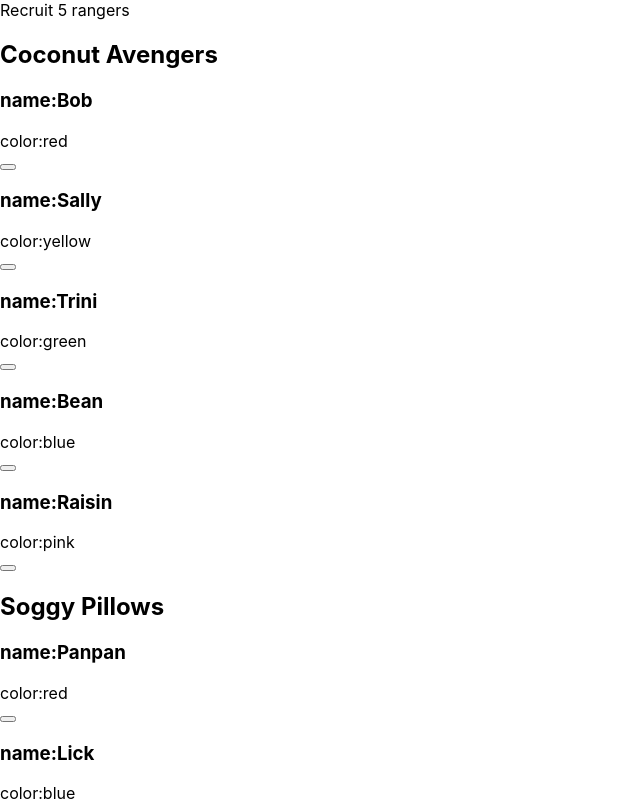
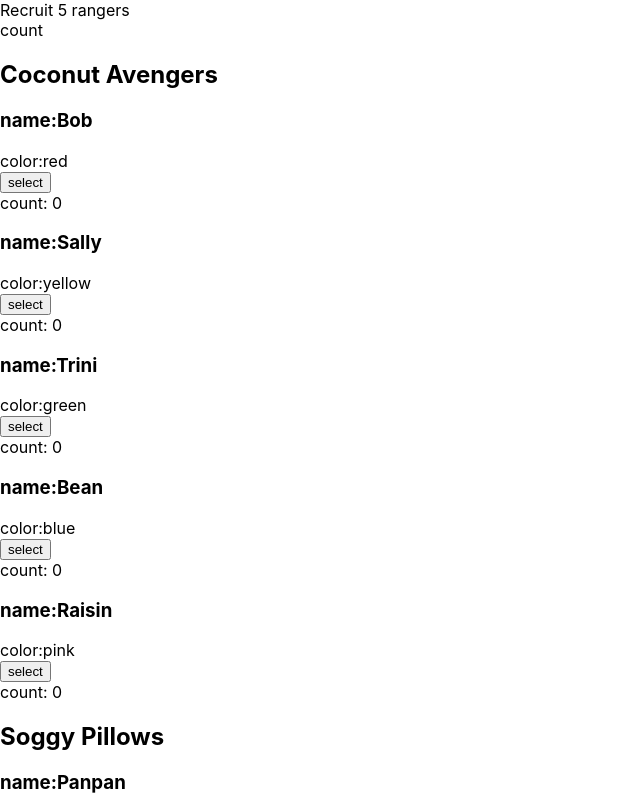
Before and after one commit to sohdonald/hamster-rangers, a React (Create React App) app: page / in a window 1280 px wide. Shown: the top 801 px of the page, without its empty margins (0-640 px from the left). Built offline with nearby package versions, Linux system fonts and the light colour scheme; data requests are answered from the project's data file.

Commit message:
working on Select

```diff
--- a/src/App.js
+++ b/src/App.js
@@ -1,5 +1,6 @@
 import React, { useState} from "react";
 import AssembleRangers from "./AssembleRangers";
+import SelectRangers from "./SelectRangers";
 
 function App() {
   return (
--- a/src/AssembleRangers.js
+++ b/src/AssembleRangers.js
@@ -41,6 +41,7 @@ function AssembleRangers() {
             one object in new array would be a rangerCard
 
             rangers.map((ranger)=> {return <RangerCard/>})*/}
+      <div>count</div>
       <h2>Coconut Avengers</h2>
       {coconuts.map((ranger) => {
         return (
--- a/src/RangerCard.js
+++ b/src/RangerCard.js
@@ -1,20 +1,28 @@
 import React, { useState } from "react";
 
 function RangerCard({ rangerColor, rangerName }) {
-  const [isCardHidden, setIsCardHidden] = useState(false);
+  // seperate useState for counter
+  const [rangerCount, setRangerCount] = useState(0);
 
-  if (isCardHidden) {
-    return null;
+  const [isSelectHidden, setIsSelectHidden] = useState(false);
+
+    let element = document.getElementsByClassName("ui button")
+  if (isSelectHidden) {
+    element.remove()
   }
 
+  function toggleRanger() {
+    setRangerCount(rangerCount+1);
+    setIsSelectHidden(true)
+  }
   return (
     <div className="card">
       <h3>name:{rangerName}</h3>
       <div>color:{rangerColor}</div>
-      <button
-        className="ui button"
-        onClick={() => setIsCardHidden(true)}
-      ></button>
+      <button className="ui button" onClick={toggleRanger}>
+        select
+      </button>
+      <div>count: {rangerCount}</div>
     </div>
   );
 }
--- /dev/null
+++ b/src/SelectRangers.js
@@ -0,0 +1,23 @@
+import React, {useState} from "react";
+
+/* this component displays a menu with all the rangers we selected from
+  AssembleRangers component.  After 5 rangers are selected, it displays the
+  "summon megazord" button.
+  clicking the "summon megazord" will display a megazord from the db.json that fulfills
+  the conditions in the summonBy key
+
+  We are also going to need to fetch the megazords
+
+  first,
+ */
+
+  function SelectRangers() {
+    // display the ranger cards we clicked on
+    return(
+    <div>
+{/* we need to display the rangers we selected */}
+    </div>
+    );
+  }
+
+  export default SelectRangers;
```
Also changed, not shown: src/Filter.js (deleted).
